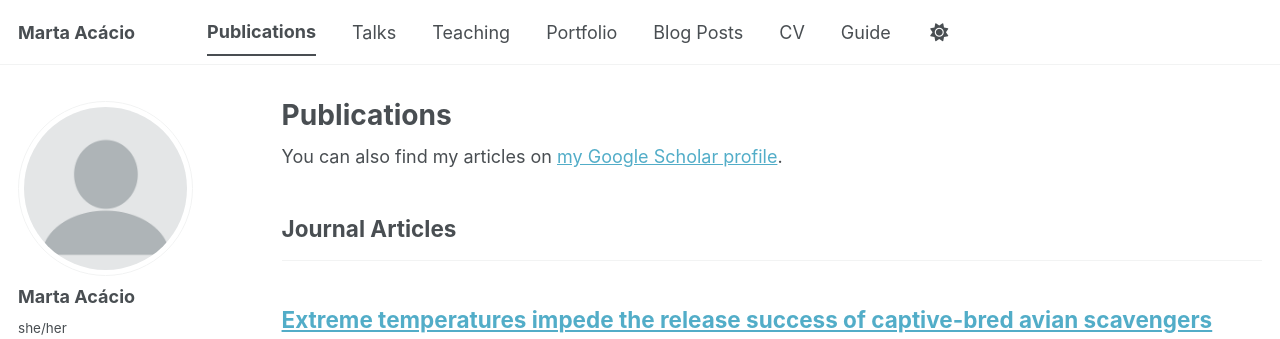
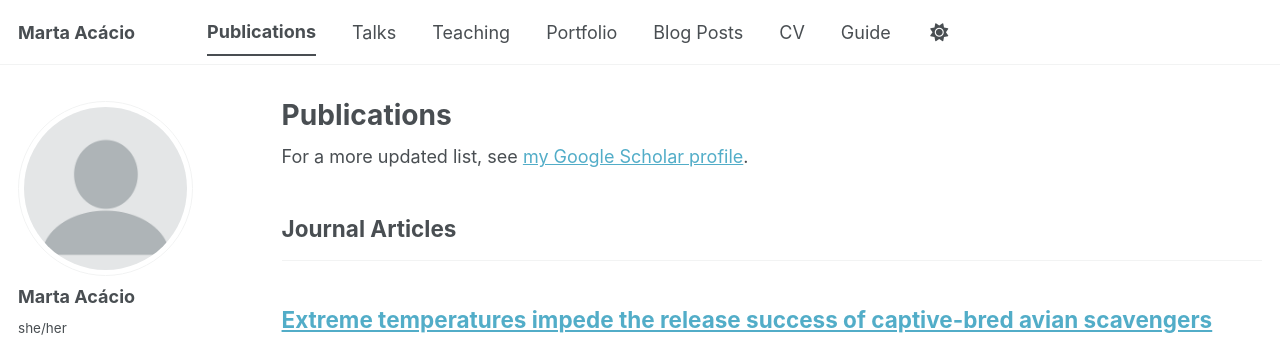
Before and after one commit to m-acacio/m-acacio.github.io, a Jekyll site: the page built from _pages/publications.html, in a window 1280 px wide and 900 px high. Shown: the top 339 px of the window. Built offline with Jekyll 4.4.1, drawn with Linux system fonts in a browser that asks for light colours; a style sheet for code colours, icons or effects is not loaded.

Commit message:
Update publications.html

```diff
--- a/_pages/publications.html
+++ b/_pages/publications.html
@@ -6,7 +6,7 @@ author_profile: true
 ---
 
 {% if site.author.googlescholar %}
-  <div class="wordwrap">You can also find my articles on <a href="{{site.author.googlescholar}}">my Google Scholar profile</a>.</div>
+  <div class="wordwrap">For a more updated list, see <a href="{{site.author.googlescholar}}">my Google Scholar profile</a>.</div>
 {% endif %}
 
 {% include base_path %}
```
